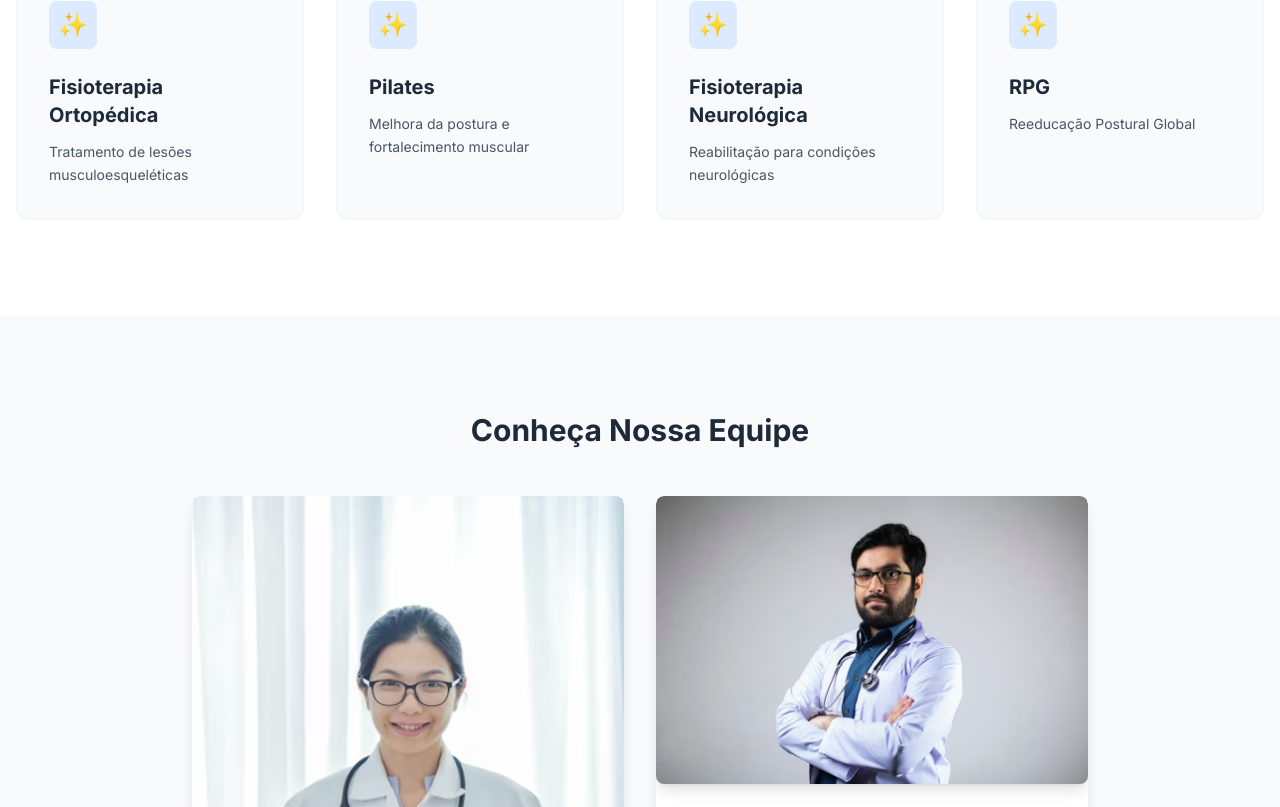
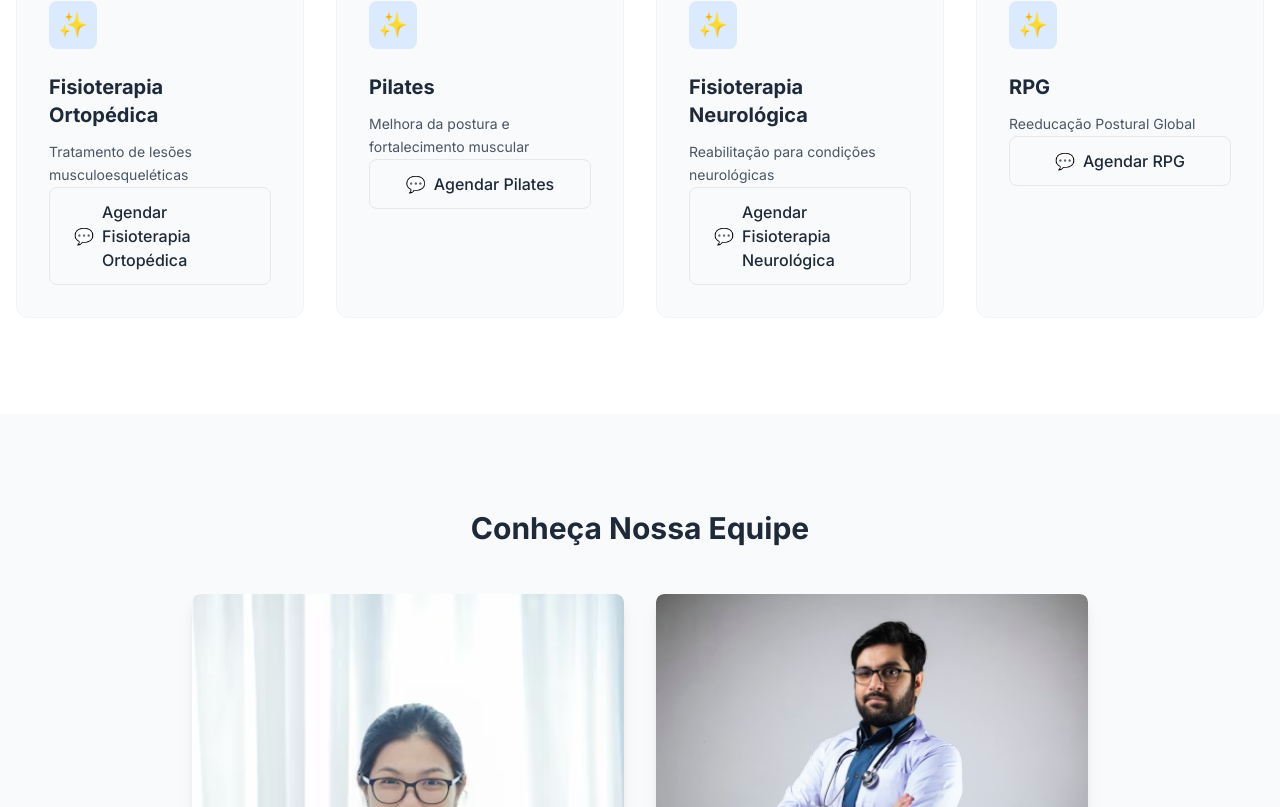
Before and after one commit to Kvothe000/template-site-saude, a Next.js app: page / in a window 1280 px wide. Shown: the part 1533-2340 px from the top of the page. Built offline with nearby package versions, Linux system fonts and the light colour scheme.

Commit message:
atualizado

```diff
--- a/app/page.tsx
+++ b/app/page.tsx
@@ -93,6 +93,15 @@ export default function Home() {
                 </div>
                 <h3 className="text-xl font-bold mb-3 text-gray-800">{service.title}</h3>
                 <p className="text-gray-600 leading-relaxed text-sm">{service.description}</p>
+                {/* BOTÃO WHATSAPP DIRETO (Matador de Vendas) */}
+              <a
+                href={`https://wa.me/55${whatsappNumber}?text=Olá! Gostaria de saber mais sobre o tratamento de ${encodeURIComponent(service.title)}`}
+                target="_blank"
+                rel="noopener noreferrer"
+                className="w-full flex items-center justify-center gap-2 bg-gray-50 text-gray-800 px-6 py-3 rounded-lg font-medium hover:bg-green-500 hover:text-white transition-all duration-300 border border-gray-200 hover:border-green-500"
+              >
+                <span>💬</span> Agendar {service.title}
+              </a>
               </div>
             ))}
           </div>
--- a/config/site-info.ts
+++ b/config/site-info.ts
@@ -4,7 +4,7 @@ export const siteConfig = {
   businessName: "Fisio exemplo",
   phone: "(51) 980106108",
   address: "Rua Exemplo, 123 - Porto Alegre, RS",
-  email: "azirmatheus@gmail.com.com.br",
+  email: "azirmatheus@gmail.com.br",
 
   // Redes sociais
   instagram: "@matheusazir",
```
